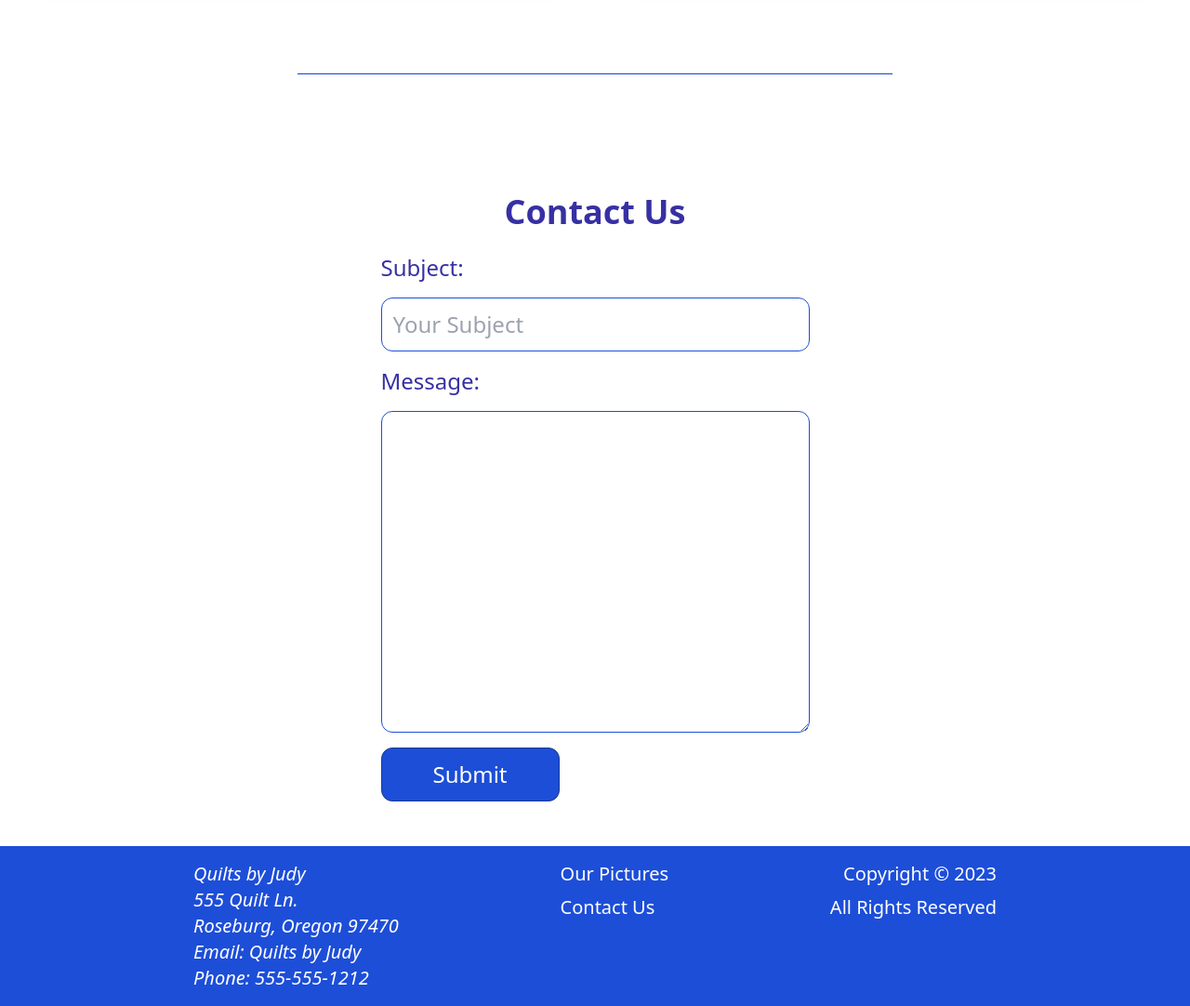
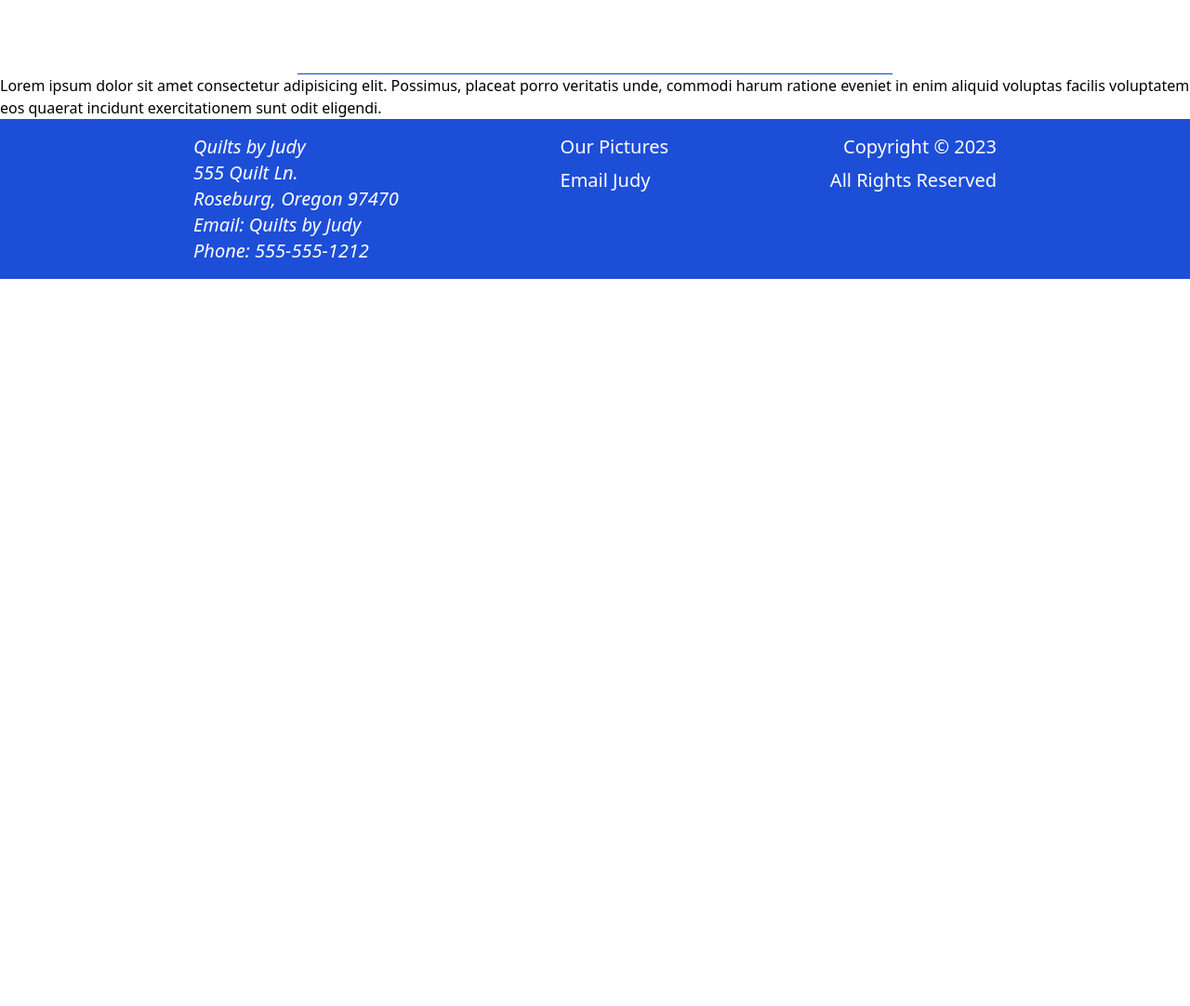
Before and after one commit to JerryApplegarth/Quilts-by-Judy, a website: page build/index.html in a window 1280 px wide. Shown: the part 1705-2787 px from the top of the page at 93% size. After the commit the page ends 2005 px from the top, so only its background shows below. Drawn offline with Linux system fonts and the light colour scheme.

Commit message:
update 01272023

```diff
--- a/build/index.html
+++ b/build/index.html
@@ -86,7 +86,7 @@
         <p
             class="text-2xg max-md mt-4 text-center sm:text-left text-gray-700 dark:text-gray-300"
         >
-            Order your custom quilt today!
+
         </p>
         </article>
         <img
@@ -177,50 +177,11 @@
     <hr
         class="mx-auto h-0.5 bg-blue-700 bottom-1 dark:bg-white w-1/2 scroll-m-16"
     />
+    <div class="m-8">
+    <p class="space-x-20 mt-20">Lorem ipsum dolor sit amet consectetur adipisicing elit. Possimus, placeat porro veritatis unde, commodi harum ratione eveniet in enim aliquid voluptas facilis voluptatem eos quaerat incidunt exercitationem sunt odit eligendi.</p>
+    </div>
+    <!-- Add more here -->
 
-    <!-- Contacts -->
-    <section
-        id="contact"
-        class="w-auto p-6 my-6 items-center flex flex-col widescreen:section-min-height tallscreen:section-min-height"
-    >
-        <h2
-        class="text-4xl font-bold text-center sm:tex-5xl mb-6 text-indigo-800 dark:text-slate-300 pt-20"
-        >
-        Contact Us
-        </h2>
-        <form
-        action=""
-        class="max-w-4x1 mx-auto text-2xl sm:text-sxl flex flex-col items-left gap-4"
-        >
-        <label for="subject" class="text-indigo-800">Subject:</label>
-        <input
-            type="text"
-            id="subject"
-            name="subject"
-            required
-            minlength="3"
-            maxlength="60"
-            placeholder="Your Subject"
-            class="w-full text-slate-700 text-xl sm:text-2xl p-3 rounded-xl border border-solid border-blue-700 dark:border-none"
-        />
-        <label for="message" class="text-indigo-800">Message:</label>
-        <textarea
-            id="message"
-            name="message"
-            cols="30"
-            rows="10"
-            placeholder="Your Message"
-            required
-            class="w-full text-slate-700 text-xl sm:text-2xl p-3 rounded-xl border border-solid border-blue-700 dark:border-none"
-        >
-        </textarea>
-        <button
-            class="bg-blue-700 hover:blue-500 active:blue-300 text-white p-3 w-48 rounded-xl border border-blue-900 dark:border-none"
-        >
-            Submit
-        </button>
-        </form>
-    </section>
     </main>
     <footer class="bg-blue-700 text-white text-xl" id="footer">
     <section
@@ -236,7 +197,7 @@
         </address>
         <nav class="hidden md:flex flex-col gap-2" aria-footer>
         <a href="#pictures" class="hover:opacity-70">Our Pictures</a>
-        <a href="#contact" class="hover:opacity-70">Contact Us</a>
+        <a href="mailto:judyapplegarth@yahoo.com" class="hover:opacity-70">Email Judy</a>
         </nav>
         <div class="flex flex-col sm:gap-2">
         <p class="text-right">Copyright &copy; <span id="year">2023</span></p>
```
